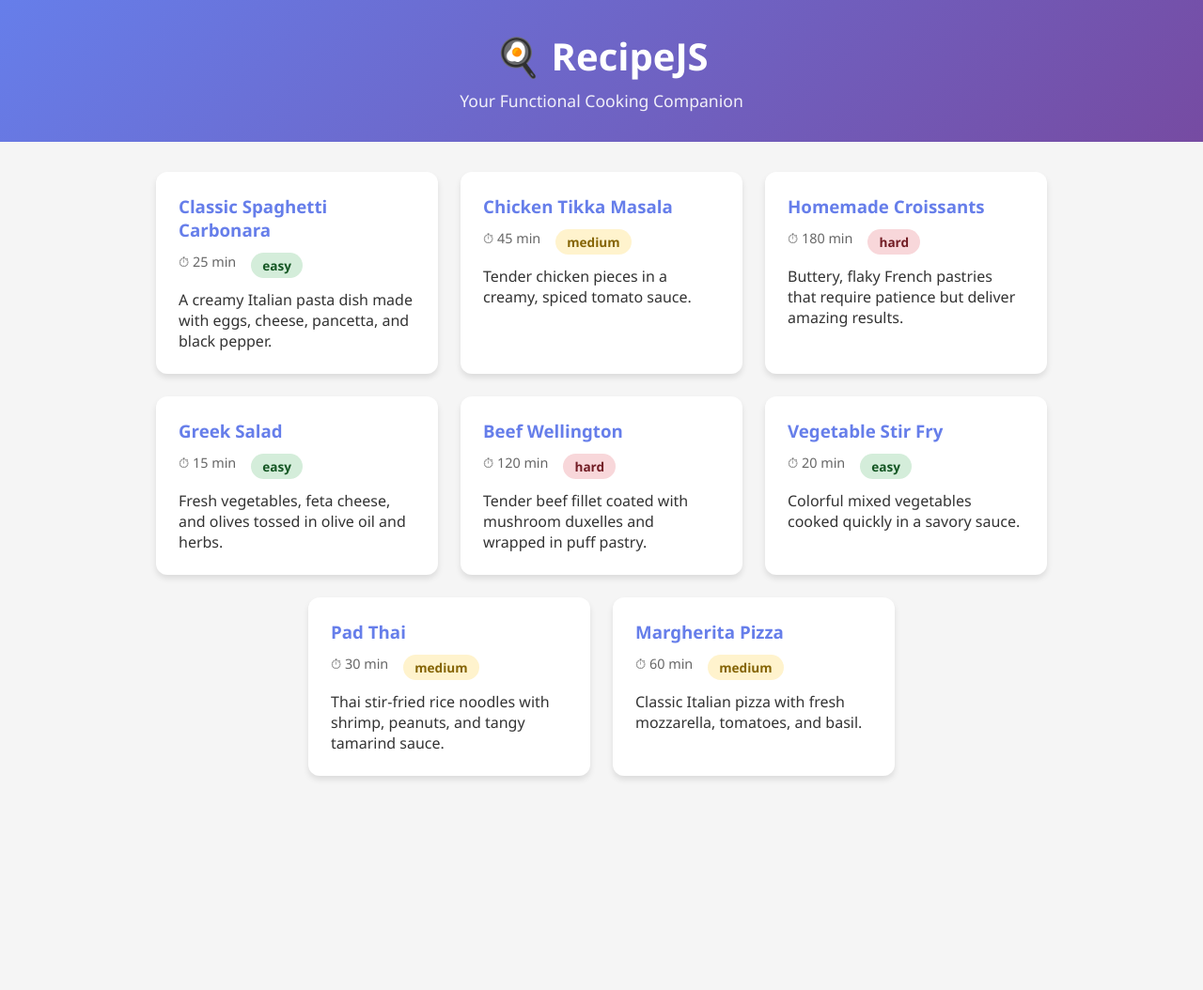
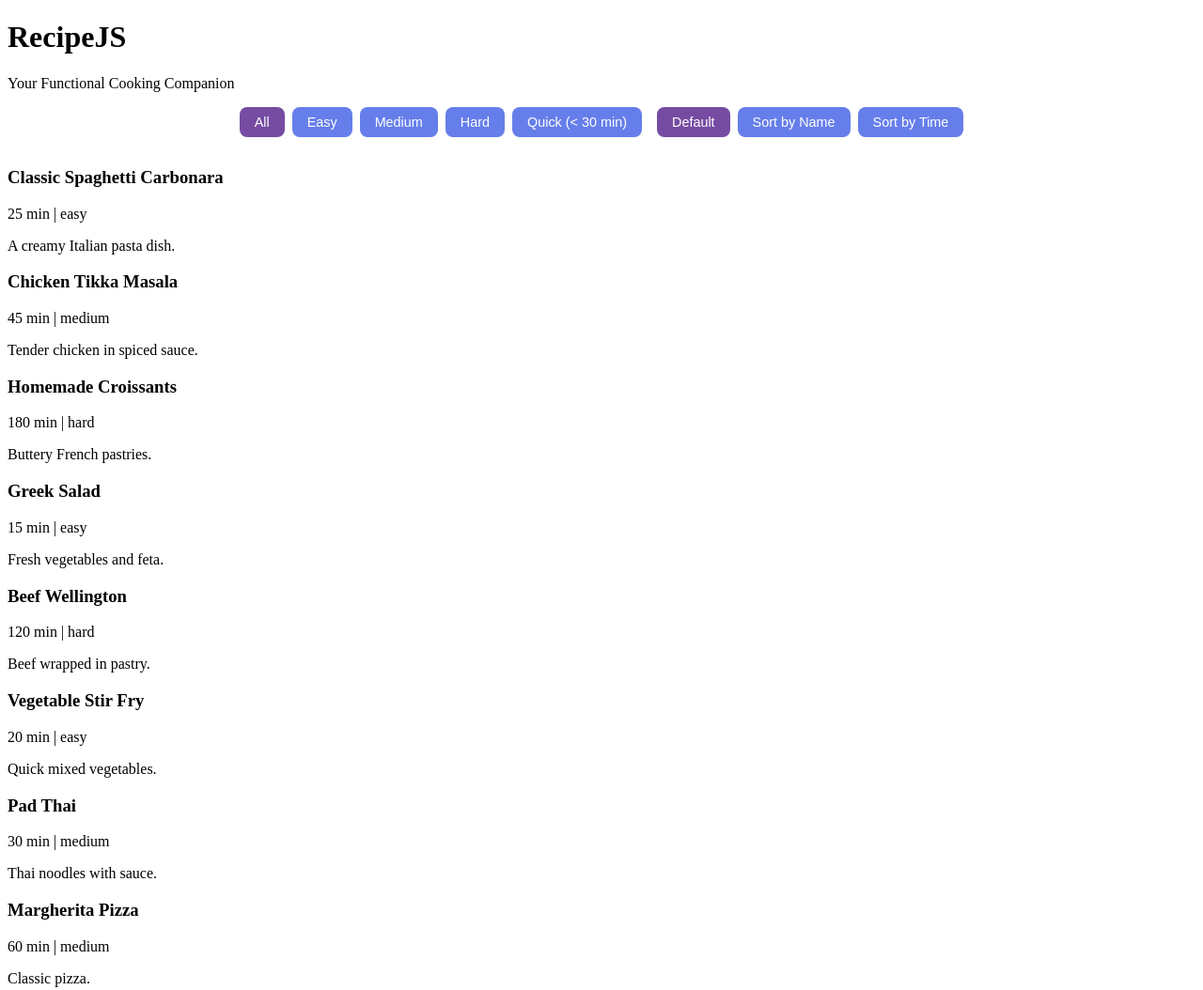
Before and after one commit to sherinbinoys118-create/recipejs-functional-cooking, a plain HTML site: page index.html in a window 1280 px wide. Shown: the whole page at 94% size. Before the commit the page ends 858 px from the top, so only its background shows below. Drawn offline with Linux system fonts and the light colour scheme.

Commit message:
Part 2: Added filter and sort functionality

```diff
--- a/app.js
+++ b/app.js
@@ -1,93 +1,101 @@
+// ------------------ Recipe Data ------------------
+// Original data NEVER changes (important for functional programming)
 const recipes = [
-    {
-        id: 1,
-        title: "Classic Spaghetti Carbonara",
-        time: 25,
-        difficulty: "easy",
-        description: "A creamy Italian pasta dish made with eggs, cheese, pancetta, and black pepper.",
-        category: "pasta"
-    },
-    {
-        id: 2,
-        title: "Chicken Tikka Masala",
-        time: 45,
-        difficulty: "medium",
-        description: "Tender chicken pieces in a creamy, spiced tomato sauce.",
-        category: "curry"
-    },
-    {
-        id: 3,
-        title: "Homemade Croissants",
-        time: 180,
-        difficulty: "hard",
-        description: "Buttery, flaky French pastries that require patience but deliver amazing results.",
-        category: "baking"
-    },
-    {
-        id: 4,
-        title: "Greek Salad",
-        time: 15,
-        difficulty: "easy",
-        description: "Fresh vegetables, feta cheese, and olives tossed in olive oil and herbs.",
-        category: "salad"
-    },
-    {
-        id: 5,
-        title: "Beef Wellington",
-        time: 120,
-        difficulty: "hard",
-        description: "Tender beef fillet coated with mushroom duxelles and wrapped in puff pastry.",
-        category: "meat"
-    },
-    {
-        id: 6,
-        title: "Vegetable Stir Fry",
-        time: 20,
-        difficulty: "easy",
-        description: "Colorful mixed vegetables cooked quickly in a savory sauce.",
-        category: "vegetarian"
-    },
-    {
-        id: 7,
-        title: "Pad Thai",
-        time: 30,
-        difficulty: "medium",
-        description: "Thai stir-fried rice noodles with shrimp, peanuts, and tangy tamarind sauce.",
-        category: "noodles"
-    },
-    {
-        id: 8,
-        title: "Margherita Pizza",
-        time: 60,
-        difficulty: "medium",
-        description: "Classic Italian pizza with fresh mozzarella, tomatoes, and basil.",
-        category: "pizza"
-    }
+  { id: 1, title: "Classic Spaghetti Carbonara", time: 25, difficulty: "easy", description: "A creamy Italian pasta dish.", category: "pasta" },
+  { id: 2, title: "Chicken Tikka Masala", time: 45, difficulty: "medium", description: "Tender chicken in spiced sauce.", category: "curry" },
+  { id: 3, title: "Homemade Croissants", time: 180, difficulty: "hard", description: "Buttery French pastries.", category: "baking" },
+  { id: 4, title: "Greek Salad", time: 15, difficulty: "easy", description: "Fresh vegetables and feta.", category: "salad" },
+  { id: 5, title: "Beef Wellington", time: 120, difficulty: "hard", description: "Beef wrapped in pastry.", category: "meat" },
+  { id: 6, title: "Vegetable Stir Fry", time: 20, difficulty: "easy", description: "Quick mixed vegetables.", category: "vegetarian" },
+  { id: 7, title: "Pad Thai", time: 30, difficulty: "medium", description: "Thai noodles with sauce.", category: "noodles" },
+  { id: 8, title: "Margherita Pizza", time: 60, difficulty: "medium", description: "Classic pizza.", category: "pizza" }
 ];
 
-const recipeContainer = document.querySelector('#recipe-container');
+// ------------------ DOM Elements ------------------
+const recipeContainer = document.querySelector("#recipe-container");
+const filterButtons = document.querySelectorAll(".filters button");
+const sortButtons = document.querySelectorAll(".sorts button");
 
-const createRecipeCard = (recipe) => {
-    return `
-        <div class="recipe-card">
-            <h3>${recipe.title}</h3>
-            <div class="recipe-meta">
-                <span>⏱ ${recipe.time} min</span>
-                <span class="difficulty ${recipe.difficulty}">
-                    ${recipe.difficulty}
-                </span>
-            </div>
-            <p>${recipe.description}</p>
-        </div>
-    `;
+// ------------------ App State ------------------
+// State variables control what is shown
+let currentFilter = "all";
+let currentSort = "none";
+
+// ------------------ Pure Functions ------------------
+
+// Creates HTML for ONE recipe card (pure function)
+const createRecipeCard = (recipe) => `
+  <div class="recipe-card">
+    <h3>${recipe.title}</h3>
+    <p>${recipe.time} min | ${recipe.difficulty}</p>
+    <p>${recipe.description}</p>
+  </div>
+`;
+
+// Filters recipes based on current filter (pure)
+const filterRecipes = (recipes, filter) => {
+  if (filter === "all") return recipes;
+
+  if (filter === "quick") {
+    return recipes.filter(r => r.time <= 30);
+  }
+
+  return recipes.filter(r => r.difficulty === filter);
 };
 
-const renderRecipes = (recipesToRender) => {
-    const allCardsHTML = recipesToRender
-        .map(createRecipeCard)
-        .join('');
+// Sorts recipes based on current sort (pure)
+const sortRecipes = (recipes, sortType) => {
+  if (sortType === "name") {
+    return [...recipes].sort((a, b) => a.title.localeCompare(b.title));
+  }
 
-    recipeContainer.innerHTML = allCardsHTML;
+  if (sortType === "time") {
+    return [...recipes].sort((a, b) => a.time - b.time);
+  }
+
+  return recipes; // default (no sorting)
 };
 
-renderRecipes(recipes);
+// ------------------ Render ------------------
+
+// Displays recipes on the page
+const renderRecipes = (recipesToRender) => {
+  recipeContainer.innerHTML = recipesToRender
+    .map(createRecipeCard)
+    .join("");
+};
+
+// ------------------ Update Display ------------------
+// Central function (VERY IMPORTANT FOR KALVIUM)
+const updateDisplay = () => {
+  const filtered = filterRecipes(recipes, currentFilter);
+  const sorted = sortRecipes(filtered, currentSort);
+  renderRecipes(sorted);
+};
+
+// ------------------ Event Listeners ------------------
+
+// Filter buttons
+filterButtons.forEach(button => {
+  button.addEventListener("click", () => {
+    filterButtons.forEach(b => b.classList.remove("active"));
+    button.classList.add("active");
+
+    currentFilter = button.dataset.filter;
+    updateDisplay();
+  });
+});
+
+// Sort buttons
+sortButtons.forEach(button => {
+  button.addEventListener("click", () => {
+    sortButtons.forEach(b => b.classList.remove("active"));
+    button.classList.add("active");
+
+    currentSort = button.dataset.sort;
+    updateDisplay();
+  });
+});
+
+// ------------------ Initial Render ------------------
+updateDisplay();
--- a/index.html
+++ b/index.html
@@ -1,24 +1,45 @@
 <!DOCTYPE html>
 <html lang="en">
+
 <head>
   <meta charset="UTF-8">
   <meta name="viewport" content="width=device-width, initial-scale=1.0">
-    <title>RecipeJS - Your Functional Cooking Companion</title>
+  <title>RecipeJS</title>
   <link rel="stylesheet" href="style.css">
 </head>
+
 <body>
 
   <header>
-        <h1>🍳 RecipeJS</h1>
+    <h1>RecipeJS</h1>
     <p>Your Functional Cooking Companion</p>
   </header>
 
   <main>
-        <div id="recipe-container">
-            <!-- Recipe cards will be rendered here by JavaScript -->
+
+    <div class="controls">
+
+      <div class="filters">
+        <button data-filter="all" class="active">All</button>
+        <button data-filter="easy">Easy</button>
+        <button data-filter="medium">Medium</button>
+        <button data-filter="hard">Hard</button>
+        <button data-filter="quick">Quick (&lt; 30 min)</button>
       </div>
+
+      <div class="sorts">
+        <button data-sort="none" class="active">Default</button>
+        <button data-sort="name">Sort by Name</button>
+        <button data-sort="time">Sort by Time</button>
+      </div>
+
+    </div>
+
+    <div id="recipe-container"></div>
+
   </main>
 
   <script src="app.js"></script>
+
 </body>
 </html>
--- a/style.css
+++ b/style.css
@@ -1,95 +1,37 @@
-* {
-    margin: 0;
-    padding: 0;
-    box-sizing: border-box;
+/* ------------------- Controls / Buttons ------------------- */
+
+.controls {
+
+display: flex;
+flex-wrap: wrap;
+justify-content: center;
+gap: 1rem;
+margin-bottom: 2rem;
 }
 
-body {
-    font-family: 'Segoe UI', Tahoma, Geneva, Verdana, sans-serif;
-    background-color: #f5f5f5;
-    color: #333;
+.controls .filters,
+.controls .sorts {
+display: flex;
+gap: 0.5rem;
+flex-wrap: wrap;
 }
 
-/* Header */
-header {
-    background: linear-gradient(135deg, #667eea, #764ba2);
-    color: white;
-    text-align: center;
-    padding: 2rem 1rem;
+.controls button {
+padding: 0.5rem 1rem;
+border: none;
+border-radius: 8px;
+background-color: #667eea;
+color: white;
+cursor: pointer;
+font-size: 0.9rem;
+transition: background-color 0.3s ease, transform 0.2s ease;
 }
 
-header h1 {
-    font-size: 2.5rem;
-    margin-bottom: 0.5rem;
+.controls button:hover {
+background-color: #556cd6;
+transform: translateY(-2px);
 }
 
-header p {
-    font-size: 1.1rem;
-    opacity: 0.9;
+.controls button.active {
+background-color: #764ba2;
 }
-
-/* Main */
-main {
-    max-width: 1200px;
-    margin: 2rem auto;
-    padding: 0 1rem;
-}
-
-/* Container */
-#recipe-container {
-    display: flex;
-    flex-wrap: wrap;
-    gap: 1.5rem;
-    justify-content: center;
-}
-
-/* Cards */
-.recipe-card {
-    background: white;
-    border-radius: 12px;
-    box-shadow: 0 4px 6px rgba(0,0,0,0.1);
-    padding: 1.5rem;
-    width: 300px;
-    transition: transform 0.3s ease, box-shadow 0.3s ease;
-}
-
-.recipe-card:hover {
-    transform: translateY(-5px);
-    box-shadow: 0 8px 15px rgba(0,0,0,0.2);
-}
-
-.recipe-card h3 {
-    color: #667eea;
-    margin-bottom: 0.5rem;
-}
-
-.recipe-meta {
-    display: flex;
-    gap: 1rem;
-    margin: 0.75rem 0;
-    font-size: 0.9rem;
-    color: #666;
-}
-
-/* Difficulty badges */
-.difficulty {
-    padding: 0.25rem 0.75rem;
-    border-radius: 20px;
-    font-size: 0.85rem;
-    font-weight: bold;
-}
-
-.easy {
-    background-color: #d4edda;
-    color: #155724;
-}
-
-.medium {
-    background-color: #fff3cd;
-    color: #856404;
-}
-
-.hard {
-    background-color: #f8d7da;
-    color: #721c24;
-}
```
Lines whose indentation alone changed are shown as unchanged.
